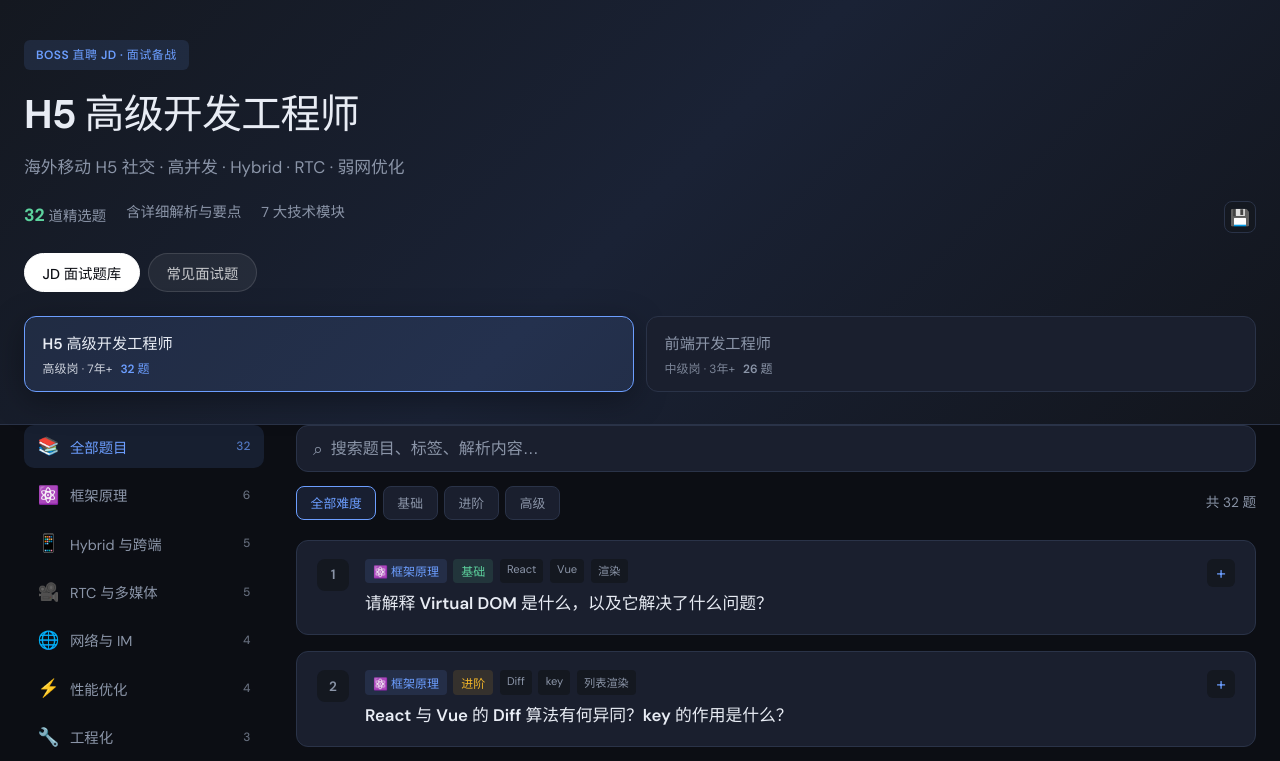
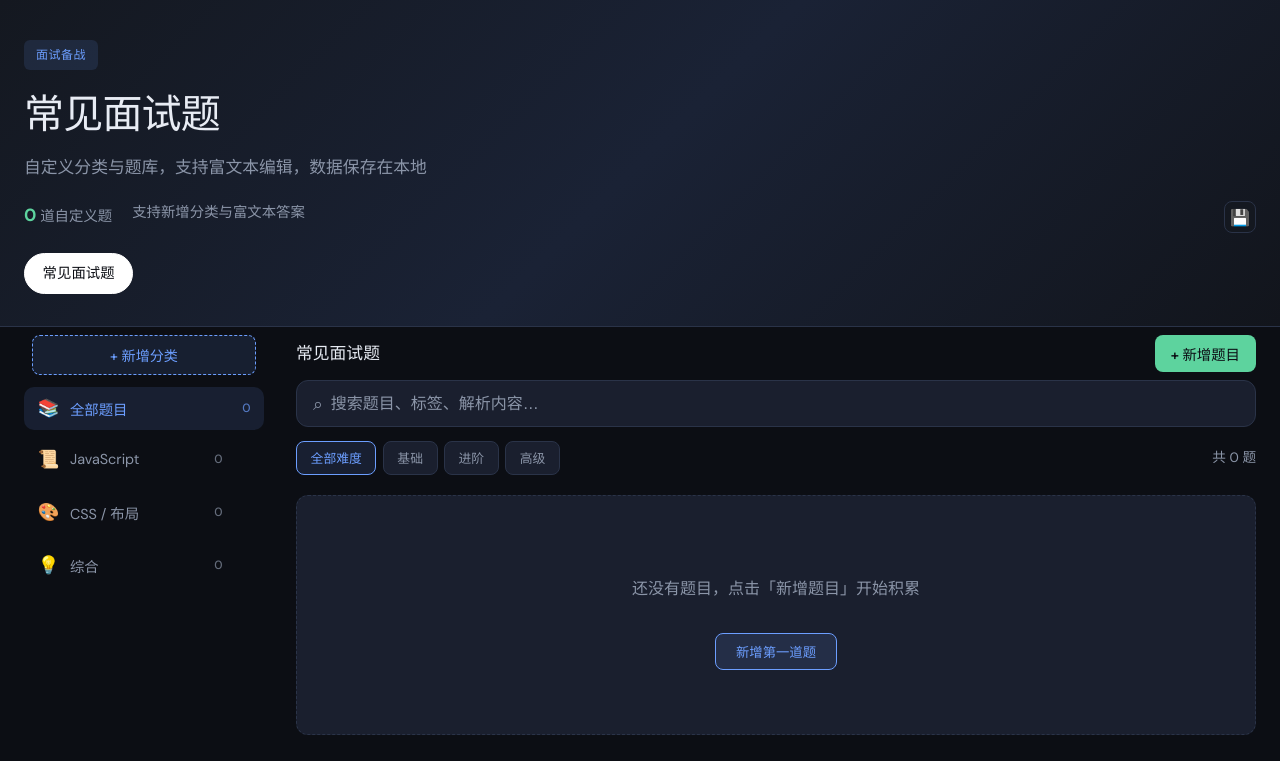
Before and after one commit to GpongG/jd, a React (Vite) app: page / in a window 1280 px wide. Shown: the top 761 px of the page. Built offline with nearby package versions, Linux system fonts and the light colour scheme.

Commit message:
feat: 去掉JD板块

```diff
--- a/index.html
+++ b/index.html
@@ -5,9 +5,9 @@
     <meta name="viewport" content="width=device-width, initial-scale=1.0" />
     <meta
       name="description"
-      content="前端面试题库 — H5 高级 / 前端开发，基于 BOSS 直聘 JD 整理，含详细解析"
+      content="面试题库，自定义分类与富文本编辑，数据保存在本地"
     />
-    <title>前端面试题库 · 双 JD</title>
+    <title>面试题库</title>
     <link rel="preconnect" href="https://fonts.googleapis.com" />
     <link rel="preconnect" href="https://fonts.gstatic.com" crossorigin />
     <link
--- a/src/App.tsx
+++ b/src/App.tsx
@@ -1,239 +1,18 @@
-import { useCallback, useMemo, useState } from "react";
-import type { AppView, JdId, Question } from "./types";
-import { getJobProfile } from "./data/jds";
-import { getCategories } from "./data/categories";
-import { getQuestions, getQuestionCount } from "./data/questions";
-import {
-  loadCommonBank,
-  loadOverrides,
-  mergeQuestion,
-  saveOverride,
-} from "./storage/localStore";
+import { useState } from "react";
+import { loadCommonBank } from "./storage/localStore";
 import { Header } from "./components/Header";
-import { Sidebar } from "./components/Sidebar";
-import { SearchBar } from "./components/SearchBar";
-import { QuestionCard } from "./components/QuestionCard";
-import { QuestionEditModal } from "./components/QuestionEditModal";
-import type { QuestionEditPayload } from "./components/QuestionEditModal";
 import { CommonQuestionsView } from "./components/CommonQuestionsView";
 import "./App.css";
 
-const JD_STORAGE_KEY = "interview-active-jd";
-const VIEW_STORAGE_KEY = "interview-active-view";
-
-function loadJd(): JdId {
-  try {
-    const saved = localStorage.getItem(JD_STORAGE_KEY);
-    if (saved === "h5-senior" || saved === "frontend-dev") return saved;
-  } catch {
-    /* ignore */
-  }
-  return "h5-senior";
-}
-
-function loadView(): AppView {
-  try {
-    const saved = localStorage.getItem(VIEW_STORAGE_KEY);
-    if (saved === "jd" || saved === "common") return saved;
-  } catch {
-    /* ignore */
-  }
-  return "jd";
-}
-
-function normalize(s: string) {
-  return s.toLowerCase().trim();
-}
-
 export default function App() {
-  const [activeJd, setActiveJd] = useState<JdId>(loadJd);
-  const [activeView, setActiveView] = useState<AppView>(loadView);
-  const [activeCategory, setActiveCategory] = useState<string | "all">("all");
-  const [search, setSearch] = useState("");
-  const [difficulty, setDifficulty] = useState<string>("all");
-  const [expandedId, setExpandedId] = useState<string | null>(null);
-  const [overrides, setOverrides] = useState(loadOverrides);
-  const [editingQuestion, setEditingQuestion] = useState<Question | null>(null);
   const [commonCount, setCommonCount] = useState(
     () => loadCommonBank().questions.length
   );
 
-  const job = getJobProfile(activeJd);
-  const categories = getCategories(activeJd);
-  const baseQuestions = useMemo(() => getQuestions(activeJd), [activeJd]);
-
-  const questions = useMemo(
-    () => baseQuestions.map((q) => mergeQuestion(q, overrides)),
-    [baseQuestions, overrides]
-  );
-
-  const jdCounts = useMemo(
-    () =>
-      ({
-        "h5-senior": getQuestionCount("h5-senior"),
-        "frontend-dev": getQuestionCount("frontend-dev"),
-      }) as Record<JdId, number>,
-    []
-  );
-
-  const handleJdChange = useCallback((jdId: JdId) => {
-    setActiveJd(jdId);
-    setActiveCategory("all");
-    setSearch("");
-    setDifficulty("all");
-    setExpandedId(null);
-    try {
-      localStorage.setItem(JD_STORAGE_KEY, jdId);
-    } catch {
-      /* ignore */
-    }
-  }, []);
-
-  const handleViewChange = useCallback((view: AppView) => {
-    setActiveView(view);
-    setExpandedId(null);
-    if (view === "common") {
-      setCommonCount(loadCommonBank().questions.length);
-    }
-    try {
-      localStorage.setItem(VIEW_STORAGE_KEY, view);
-    } catch {
-      /* ignore */
-    }
-  }, []);
-
-  const handleSaveEdit = useCallback(
-    (payload: QuestionEditPayload) => {
-      if (!editingQuestion) return;
-      const next = saveOverride(editingQuestion.id, {
-        title: payload.title,
-        answerHtml: payload.answerHtml,
-        keyPoints: payload.keyPoints,
-        tags: payload.tags,
-        difficulty: payload.difficulty,
-        category: payload.category,
-      });
-      setOverrides(next);
-      setEditingQuestion(null);
-    },
-    [editingQuestion]
-  );
-
-  const filtered = useMemo(() => {
-    const q = normalize(search);
-    return questions.filter((item) => {
-      if (activeCategory !== "all" && item.category !== activeCategory) {
-        return false;
-      }
-      if (difficulty !== "all" && item.difficulty !== difficulty) {
-        return false;
-      }
-      if (!q) return true;
-      const haystack = [
-        item.title,
-        item.answer,
-        item.answerHtml ?? "",
-        item.tags.join(" "),
-        categories.find((c) => c.id === item.category)?.name ?? "",
-      ]
-        .join(" ")
-        .toLowerCase();
-      return haystack.includes(q);
-    });
-  }, [activeCategory, search, difficulty, questions, categories]);
-
-  const countsByCategory = useMemo(() => {
-    const map = new Map<string | "all", number>();
-    map.set("all", questions.length);
-    for (const c of categories) {
-      map.set(
-        c.id,
-        questions.filter((q) => q.category === c.id).length
-      );
-    }
-    return map;
-  }, [questions, categories]);
-
-  const editingMerged = editingQuestion
-    ? mergeQuestion(editingQuestion, overrides)
-    : null;
-
   return (
-    <div className={`app app--${job.theme}`}>
-      <Header
-        job={job}
-        total={questions.length}
-        activeJd={activeJd}
-        jdCounts={jdCounts}
-        onJdChange={handleJdChange}
-        activeView={activeView}
-        onViewChange={handleViewChange}
-        commonCount={commonCount}
-      />
-      {activeView === "common" ? (
-        <CommonQuestionsView onCountChange={setCommonCount} />
-      ) : (
-        <div className="layout">
-          <Sidebar
-            categories={categories}
-            active={activeCategory}
-            counts={countsByCategory}
-            onSelect={setActiveCategory}
-          />
-          <main className="main">
-            <SearchBar
-              value={search}
-              onChange={setSearch}
-              difficulty={difficulty}
-              onDifficultyChange={setDifficulty}
-              resultCount={filtered.length}
-            />
-            <div className="question-list">
-              {filtered.length === 0 ? (
-                <div className="empty">
-                  <p>没有匹配的题目</p>
-                  <button
-                    type="button"
-                    onClick={() => {
-                      setSearch("");
-                      setDifficulty("all");
-                      setActiveCategory("all");
-                    }}
-                  >
-                    清除筛选
-                  </button>
-                </div>
-              ) : (
-                filtered.map((q, i) => (
-                  <QuestionCard
-                    key={q.id}
-                    question={q}
-                    categories={categories}
-                    index={i + 1}
-                    expanded={expandedId === q.id}
-                    onToggle={() =>
-                      setExpandedId((prev) => (prev === q.id ? null : q.id))
-                    }
-                    onEdit={() => {
-                      const base = baseQuestions.find((b) => b.id === q.id);
-                      if (base) setEditingQuestion(base);
-                    }}
-                  />
-                ))
-              )}
-            </div>
-          </main>
-        </div>
-      )}
-
-      {editingMerged && (
-        <QuestionEditModal
-          question={editingMerged}
-          categories={categories}
-          onSave={handleSaveEdit}
-          onClose={() => setEditingQuestion(null)}
-        />
-      )}
+    <div className="app">
+      <Header commonCount={commonCount} />
+      <CommonQuestionsView onCountChange={setCommonCount} />
     </div>
   );
 }
--- a/src/components/DataManager.tsx
+++ b/src/components/DataManager.tsx
@@ -4,9 +4,6 @@
 
 const STORAGE_KEYS = [
   "interview-common-bank",
-  "interview-question-overrides",
-  "interview-active-jd",
-  "interview-active-view",
 ] as const;
 
 interface ExportData {
--- a/src/components/Header.tsx
+++ b/src/components/Header.tsx
@@ -1,63 +1,28 @@
-import type { AppView, JdId, JobProfile } from "../types";
-import { JdSwitcher } from "./JdSwitcher";
 import { ViewTabs } from "./ViewTabs";
 import { DataManager } from "./DataManager";
 import "./Header.css";
 
 interface HeaderProps {
-  job: JobProfile;
-  total: number;
-  activeJd: JdId;
-  jdCounts: Record<JdId, number>;
-  onJdChange: (id: JdId) => void;
-  activeView: AppView;
-  onViewChange: (view: AppView) => void;
   commonCount?: number;
 }
 
-export function Header({
-  job,
-  total,
-  activeJd,
-  jdCounts,
-  onJdChange,
-  activeView,
-  onViewChange,
-  commonCount = 0,
-}: HeaderProps) {
+export function Header({ commonCount = 0 }: HeaderProps) {
   return (
-    <header className={`header header--${job.theme}`}>
+    <header className="header">
       <div className="header-inner">
-        <div className="header-badge">BOSS 直聘 JD · 面试备战</div>
-        <h1>{activeView === "common" ? "常见面试题" : job.title}</h1>
+        <div className="header-badge">面试备战</div>
+        <h1>常见面试题</h1>
         <p className="header-sub">
-          {activeView === "common"
-            ? "自定义分类与题库，支持富文本编辑，数据保存在本地"
-            : job.subtitle}
+          自定义分类与题库，支持富文本编辑，数据保存在本地
         </p>
         <div className="header-stats">
-          {activeView === "jd" ? (
-            <>
-              <span>
-                <strong>{total}</strong> 道精选题
-              </span>
-              <span>含详细解析与要点</span>
-              <span>{job.moduleLabel}</span>
-            </>
-          ) : (
-            <>
-              <span>
-                <strong>{commonCount}</strong> 道自定义题
-              </span>
-              <span>支持新增分类与富文本答案</span>
-            </>
-          )}
+          <span>
+            <strong>{commonCount}</strong> 道自定义题
+          </span>
+          <span>支持新增分类与富文本答案</span>
           <DataManager />
         </div>
-        <ViewTabs active={activeView} onChange={onViewChange} />
-        {activeView === "jd" && (
-          <JdSwitcher active={activeJd} counts={jdCounts} onChange={onJdChange} />
-        )}
+        <ViewTabs />
       </div>
     </header>
   );
--- a/src/components/ViewTabs.css
+++ b/src/components/ViewTabs.css
@@ -27,8 +27,3 @@
   color: #0c0e14;
   border-color: #fff;
 }
-
-.header--violet .view-tab.active {
-  background: #fff;
-  color: #1a1033;
-}
--- a/src/components/ViewTabs.tsx
+++ b/src/components/ViewTabs.tsx
@@ -1,32 +1,11 @@
-import type { AppView } from "../types";
 import "./ViewTabs.css";
 
-interface ViewTabsProps {
-  active: AppView;
-  onChange: (view: AppView) => void;
-}
-
-export function ViewTabs({ active, onChange }: ViewTabsProps) {
+export function ViewTabs() {
   return (
     <div className="view-tabs" role="tablist">
-      <button
-        type="button"
-        role="tab"
-        aria-selected={active === "jd"}
-        className={`view-tab ${active === "jd" ? "active" : ""}`}
-        onClick={() => onChange("jd")}
-      >
-        JD 面试题库
-      </button>
-      <button
-        type="button"
-        role="tab"
-        aria-selected={active === "common"}
-        className={`view-tab ${active === "common" ? "active" : ""}`}
-        onClick={() => onChange("common")}
-      >
+      <span className="view-tab active">
         常见面试题
-      </button>
+      </span>
     </div>
   );
 }
--- a/src/types.ts
+++ b/src/types.ts
@@ -33,8 +33,6 @@
 /** 题库录入时不带 jdId，汇总时注入 */
 export type QuestionDraft = Omit<Question, "jdId">;
 
-export type AppView = "jd" | "common";
-
 /** 常见面试题分类（独立于 JD） */
 export interface CommonCategory {
   id: string;
```
Also changed, not shown: src/App.css (+0 -44 lines), src/components/Header.css (+0 -18 lines).
